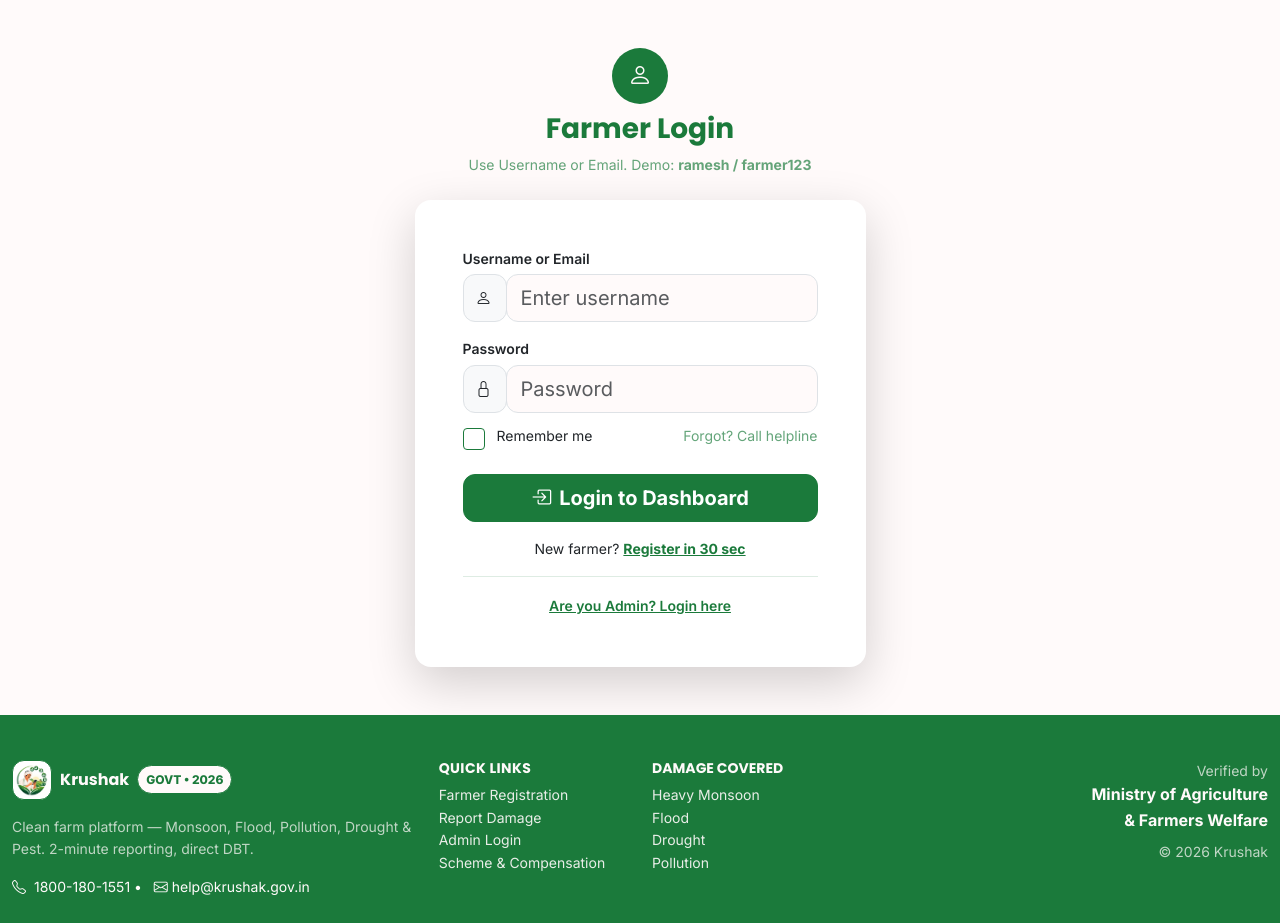
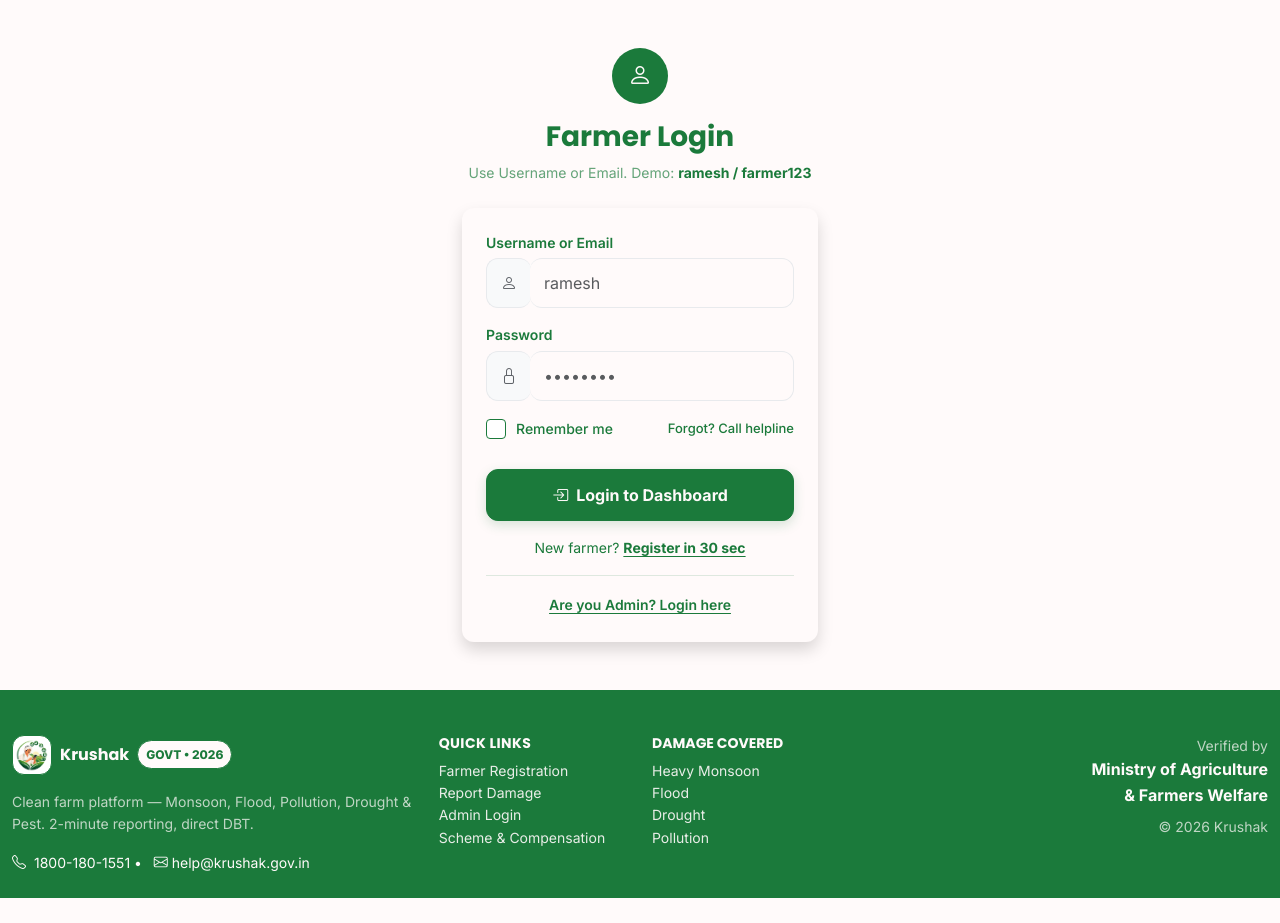
Before and after one commit to doxpro26-star/krushak, a Flask app: page /farmer/login in a window 1280 px wide. Shown: the part 75-998 px from the top of the page. After the commit the page ends 973 px from the top, so only its background shows below. Run offline with Flask 3, Linux system fonts and the light colour scheme.

Commit message:
ui: proper login card - light gray inputs, green primary, centered, 22px checkbox, divider

```diff
--- a/templates/farmer/login.html
+++ b/templates/farmer/login.html
@@ -3,33 +3,39 @@
 {% block content %}
 <div class="container py-5">
   <div class="row justify-content-center">
-    <div class="col-md-5">
+    <div class="col-md-5 col-lg-4">
       <div class="text-center mb-4">
-        <div class="mx-auto rounded-circle d-flex align-items-center justify-content-center mb-2" style="width:56px;height:56px; background:var(--green); color:var(--snow);" aria-hidden="true"><i class="bi bi-person fs-4"></i></div>
-        <h1 class="h3 fw-bold">Farmer Login</h1>
-        <p class="text-muted small">Use Username or Email. Demo: <strong>ramesh / farmer123</strong></p>
+        <div class="mx-auto d-flex align-items-center justify-content-center mb-3" style="width:56px;height:56px; background:var(--green); color:var(--snow); border-radius:50%;" aria-hidden="true"><i class="bi bi-person fs-4"></i></div>
+        <h1 class="h3 fw-bold" style="color:var(--green);">Farmer Login</h1>
+        <p class="small" style="color:rgba(27,122,59,0.68);">Use Username or Email. Demo: <strong style="color:var(--green);">ramesh / farmer123</strong></p>
       </div>
-      <div class="card border-0 shadow-lg rounded-4">
-        <div class="card-body p-4 p-md-5">
+      <div class="card border-0 shadow" style="border-radius:16px; background:var(--snow);">
+        <div class="card-body p-4">
           <form method="POST" class="d-flex flex-column">
-            <label class="form-label fw-semibold small mb-1" for="username">Username or Email</label>
-            <div class="input-group mb-3 w-100">
-              <span class="input-group-text" aria-hidden="true"><i class="bi bi-person"></i></span>
-              <input id="username" name="username" class="form-control form-control-lg" placeholder="Enter username" required aria-label="Username or Email">
+            <label class="form-label fw-semibold small mb-1" for="username" style="color:var(--green);">Username or Email</label>
+            <div class="input-group mb-3">
+              <span class="input-group-text" style="background:#F8F9FA; border:1.5px solid #E8EAED; border-right:none; border-radius:12px 0 0 12px; padding:0 14px; color:#5F6368;" aria-hidden="true"><i class="bi bi-person"></i></span>
+              <input id="username" name="username" class="form-control" placeholder="ramesh" required aria-label="Username or Email" style="background:white; border:1.5px solid #E8EAED; border-left:none; border-radius:0 12px 12px 0; padding:12px 14px; font-size:16px; color:var(--green);">
             </div>
-            <label class="form-label fw-semibold small mb-1" for="password">Password</label>
-            <div class="input-group mb-2 w-100">
-              <span class="input-group-text" aria-hidden="true"><i class="bi bi-lock"></i></span>
-              <input id="password" name="password" type="password" class="form-control form-control-lg" placeholder="Password" required aria-label="Password">
+            <label class="form-label fw-semibold small mb-1" for="password" style="color:var(--green);">Password</label>
+            <div class="input-group mb-3">
+              <span class="input-group-text" style="background:#F8F9FA; border:1.5px solid #E8EAED; border-right:none; border-radius:12px 0 0 12px; padding:0 14px; color:#5F6368;" aria-hidden="true"><i class="bi bi-lock"></i></span>
+              <input id="password" name="password" type="password" class="form-control" placeholder="••••••••" required aria-label="Password" style="background:white; border:1.5px solid #E8EAED; border-left:none; border-radius:0 12px 12px 0; padding:12px 14px; font-size:16px;">
             </div>
-            <div class="d-flex justify-content-between small w-100 mt-1">
-              <div class="form-check m-0"><input class="form-check-input" type="checkbox" id="remember"><label class="form-check-label" for="remember">Remember me</label></div>
-              <span class="text-muted">Forgot? Call helpline</span>
+            <div class="d-flex justify-content-between align-items-center w-100 mb-1" style="font-size:14px;">
+              <div class="form-check m-0 d-flex align-items-center" style="gap:8px; min-height:24px;">
+                <input class="form-check-input" type="checkbox" id="remember" style="width:20px; height:20px; border:1.5px solid var(--green); border-radius:4px; margin-top:0; flex-shrink:0;">
+                <label class="form-check-label" for="remember" style="cursor:pointer; color:var(--green); font-weight:500; line-height:1;">Remember me</label>
+              </div>
+              <a href="#" class="text-decoration-none" style="color:var(--green); font-weight:500; font-size:13px;">Forgot? Call helpline</a>
             </div>
-            <button class="btn btn-success btn-lg w-100 mt-4 fw-bold" type="submit" style="border-radius:var(--r-md); background:var(--green); border-color:var(--green);"><i class="bi bi-box-arrow-in-right me-2" aria-hidden="true"></i>Login to Dashboard</button>
-            <div class="text-center small mt-3">New farmer? <a href="{{ url_for('farmer_register') }}" class="fw-bold" style="color:var(--green);">Register in 30 sec</a></div>
-            <div class="text-center mt-3 pt-3" style="border-top:1px solid var(--green-line);">
-              <a href="{{ url_for('admin_login') }}" style="color:var(--green); font-weight:600; font-size:var(--fs-sm);">Are you Admin? Login here</a>
+            <button class="btn w-100 mt-4 fw-bold d-flex align-items-center justify-content-center" type="submit" style="background:var(--green); color:var(--snow); border:1.5px solid var(--green); border-radius:12px; padding:13px; font-size:16px; box-shadow:0 4px 12px rgba(27,122,59,0.18);">
+              <i class="bi bi-box-arrow-in-right me-2" aria-hidden="true"></i>Login to Dashboard
+            </button>
+            <div class="text-center small mt-3" style="color:var(--green);">New farmer? <a href="{{ url_for('farmer_register') }}" class="fw-bold" style="color:var(--green); text-decoration:underline; text-underline-offset:3px;">Register in 30 sec</a></div>
+            <hr class="my-3" style="border-color:var(--green-line); opacity:1;">
+            <div class="text-center">
+              <a href="{{ url_for('admin_login') }}" style="color:var(--green); font-weight:600; font-size:14px; text-decoration:underline; text-underline-offset:3px;">Are you Admin? Login here</a>
             </div>
           </form>
         </div>
```
